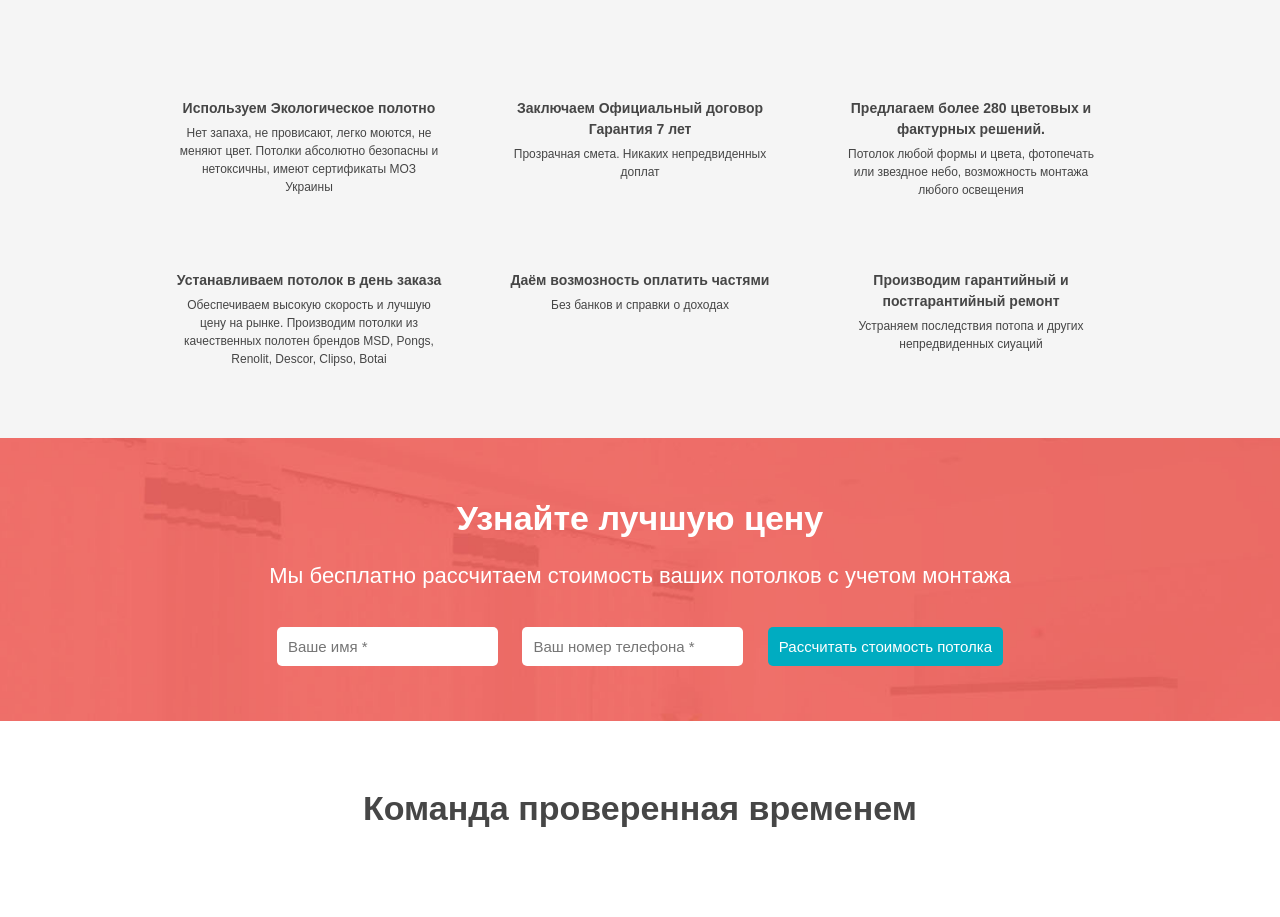
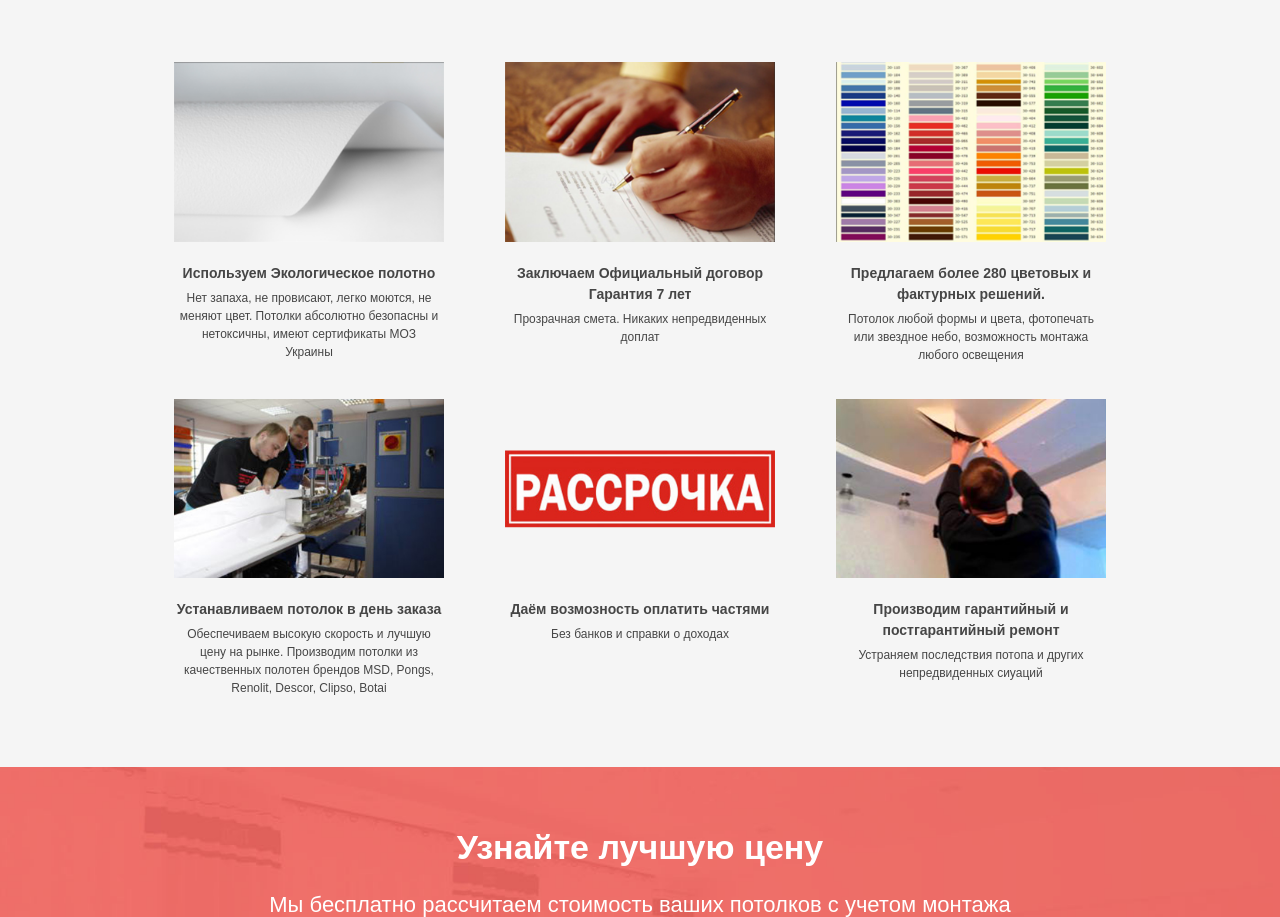
Before and after one commit to artyom-zhidkov/-stretch_ceiling_kyiv, a plain HTML site: page index.html in a window 1280 px wide. Shown: the part 3422-4339 px from the top of the page. Drawn offline with Linux system fonts and the light colour scheme; a web font is replaced by a local one.

Commit message:
fixed url

```diff
--- a/index.html
+++ b/index.html
@@ -130,32 +130,32 @@
 
         <div class="block-gallery">
             <div class="block-gallery__item block-gallery__item_for_advantages">
-                <img src="../Potolki/image/201_polotno.png" alt="">
+                <img src="image/201_polotno.png" alt="">
                 <p class="block-gallery__description">Используем Экологическое полотно</p>
                 <p class="block-gallery__description2">Нет запаха, не провисают, легко моются, не меняют цвет. Потолки абсолютно безопасны и нетоксичны, имеют сертификаты МОЗ Украины</p>
             </div>
             <div class="block-gallery__item block-gallery__item_for_advantages">
-                <img src="../Potolki/image/202_dogovor.png" alt="">
+                <img src="image/202_dogovor.png" alt="">
                 <p class="block-gallery__description">Заключаем Официальный договор<br>Гарантия 7 лет</p>
                 <p class="block-gallery__description2">Прозрачная смета. Никаких непредвиденных доплат</p>
             </div>
             <div class="block-gallery__item block-gallery__item_for_advantages">
-                <img src="../Potolki/image/203_palitra.png" alt="">
+                <img src="image/203_palitra.png" alt="">
                 <p class="block-gallery__description">Предлагаем более 280 цветовых и фактурных решений.</p>
                 <p class="block-gallery__description2">Потолок любой формы и цвета, фотопечать или звездное небо, возможность монтажа любого освещения</p>
             </div>
             <div class="block-gallery__item block-gallery__item_for_advantages">
-                <img src="../Potolki/image/204_factory.jpg" alt="">
+                <img src="image/204_factory.jpg" alt="">
                 <p class="block-gallery__description">Устанавливаем потолок в день заказа</p>
                 <p class="block-gallery__description2">Обеспечиваем высокую скорость и лучшую цену на рынке. Производим потолки из качественных полотен брендов MSD, Pongs, Renolit, Descor, Clipso, Botai</p>
             </div>
             <div class="block-gallery__item block-gallery__item_for_advantages">
-                <img src="../Potolki/image/205_sail.png" alt="">
+                <img src="image/205_sail.png" alt="">
                 <p class="block-gallery__description">Даём возмозность оплатить частями</p>
                 <p class="block-gallery__description2">Без банков и справки о доходах</p>
             </div>
             <div class="block-gallery__item block-gallery__item_for_advantages">
-                <img src="../Potolki/image/206_repairs.jpg" alt="">
+                <img src="image/206_repairs.jpg" alt="">
                 <p class="block-gallery__description">Производим гарантийный и постгарантийный ремонт</p>
                 <p class="block-gallery__description2">Устраняем последствия потопа и других непредвиденных сиуаций</p>
             </div>
@@ -178,22 +178,22 @@
         </div>
         <div class="block-gallery">
             <div class="block-gallery__item block-gallery__item_for_team">
-                <img src="../Potolki/image/301_installer.jpg" alt="">
+                <img src="image/301_installer.jpg" alt="">
                 <p class="block-gallery__description">Влад Пелипас</p>
                 <p class="block-gallery__description2">В портфолио более 5000 м2 натянутых потолков. Перфекционист и очень внимателен к мелочам.<br>Любит прыгать с парашютом :-)</p>
             </div>
             <div class="block-gallery__item block-gallery__item_for_team">
-                <img src="../Potolki/image/302_installer.jpg" alt="">
+                <img src="image/302_installer.jpg" alt="">
                 <p class="block-gallery__description">Александр Ефрешин</p>
                 <p class="block-gallery__description2">В команде с 2008 года. Специалист по особо сложным констукциям.<br>Мечтает уехать жить в Лондон :-)</p>
             </div>
             <div class="block-gallery__item block-gallery__item_for_team">
-                <img src="../Potolki/image/303_installer.jpg" alt="">
+                <img src="image/303_installer.jpg" alt="">
                 <p class="block-gallery__description">Дмитрий Андреев</p>
                 <p class="block-gallery__description2">Любые виды освещения. Парящие потолки, светодиодная постветка <br>220 держит в зубах :-)</p>
             </div>
             <div class="block-gallery__item block-gallery__item_for_team">
-                <img src="../Potolki/image/304_installer.jpg" alt="">
+                <img src="image/304_installer.jpg" alt="">
                 <p class="block-gallery__description">Руслан Мехтиев</p>
                 <p class="block-gallery__description2">Руководитель монтажных бригад. Лично отвечает за качество работы выполненной работы.<br>Любит петь Лепса в караоке :-)</p>
             </div>
```
